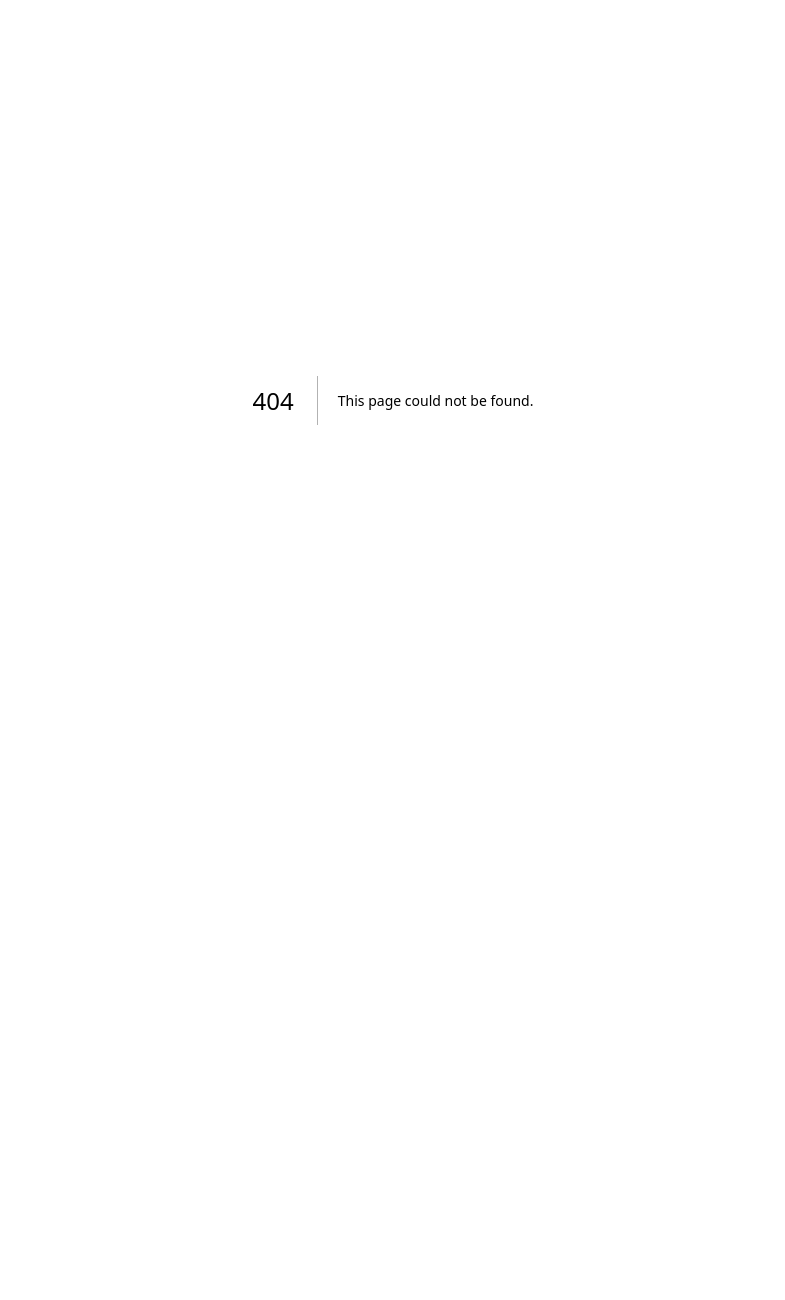
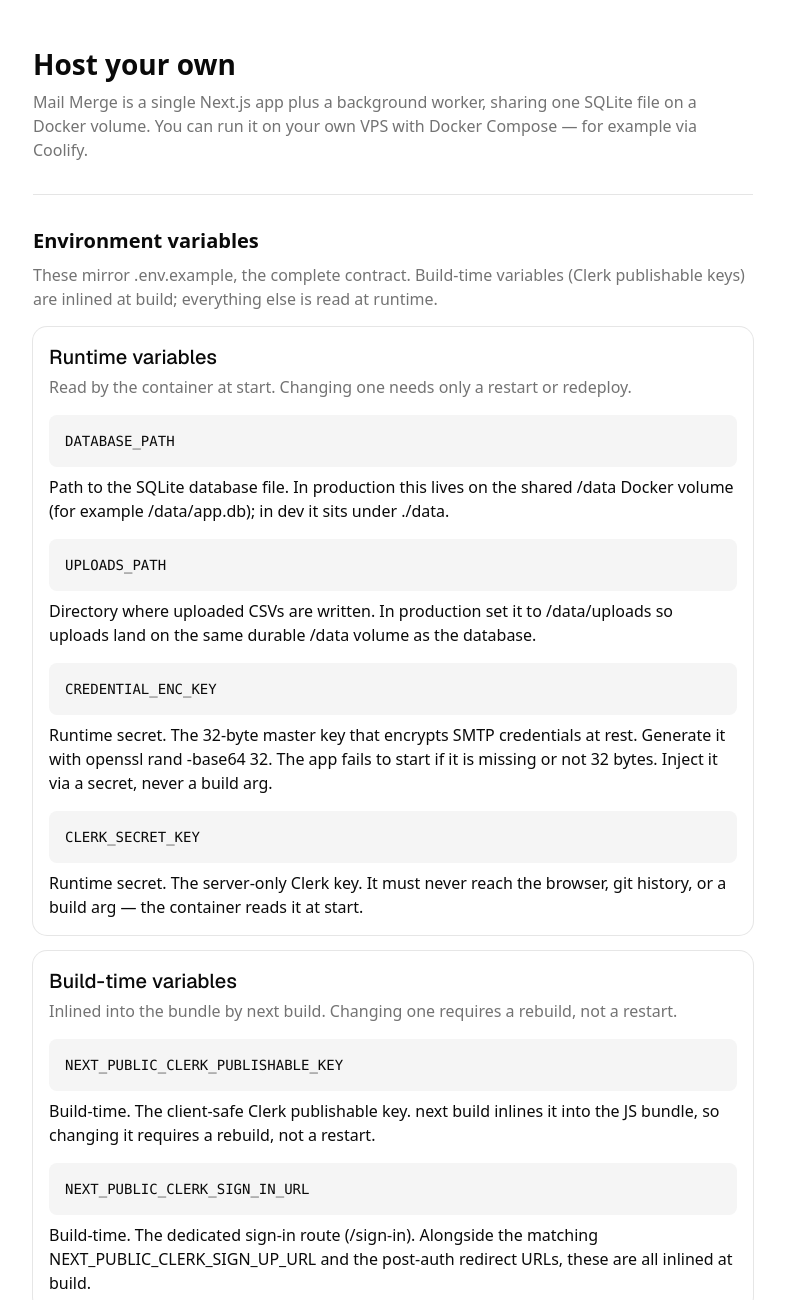
Before and after one commit to robindarlington/mail-merge, a Next.js app: page /self-host in a window 1280 px wide. Before the commit this address had no page. Shown: the top 1300 px of the page, without its empty margins (247-1032 px from the left). Before the commit the page ends 800 px from the top, so only its background shows below. Built offline with nearby package versions, Linux system fonts and the light colour scheme.

Commit message:
feat(09-02): add /self-host Docker/Coolify guide + env-var reference
- Static RSC page; env vars documented by name/semantic only (secret-safe)
- Build-time vs runtime split; openssl rand -base64 32 generator only
- Mitigates T-09-02: no real key value or full .env dump rendered

```diff
--- /dev/null
+++ b/app/(marketing)/self-host/page.tsx
@@ -0,0 +1,157 @@
+import {
+  Card,
+  CardContent,
+  CardDescription,
+  CardHeader,
+  CardTitle,
+} from "@/components/ui/card";
+import { Separator } from "@/components/ui/separator";
+
+/**
+ * /self-host — the public host-your-own guide (RSC, no auth/data fetch).
+ *
+ * Documents the deployment shape (single Next.js app + background worker sharing
+ * one SQLite file on a Docker volume) and the environment-variable contract,
+ * mirroring .env.example by NAME and SEMANTIC only. The build-vs-runtime split
+ * is called out explicitly: NEXT_PUBLIC_CLERK_* are inlined by `next build`
+ * (build-time), everything else is read by the container at start (runtime).
+ *
+ * SECURITY (threat T-09-02, Information Disclosure): this page is world-readable,
+ * so it renders ONLY placeholder variable names and the `openssl rand -base64 32`
+ * generator command — NEVER a real key value and NEVER a full .env dump. A leaked
+ * real secret here would be unrecoverable.
+ */
+
+const RUNTIME_VARS: { name: string; detail: string }[] = [
+  {
+    name: "DATABASE_PATH",
+    detail:
+      "Path to the SQLite database file. In production this lives on the shared /data Docker volume (for example /data/app.db); in dev it sits under ./data.",
+  },
+  {
+    name: "UPLOADS_PATH",
+    detail:
+      "Directory where uploaded CSVs are written. In production set it to /data/uploads so uploads land on the same durable /data volume as the database.",
+  },
+  {
+    name: "CREDENTIAL_ENC_KEY",
+    detail:
+      "Runtime secret. The 32-byte master key that encrypts SMTP credentials at rest. Generate it with openssl rand -base64 32. The app fails to start if it is missing or not 32 bytes. Inject it via a secret, never a build arg.",
+  },
+  {
+    name: "CLERK_SECRET_KEY",
+    detail:
+      "Runtime secret. The server-only Clerk key. It must never reach the browser, git history, or a build arg — the container reads it at start.",
+  },
+];
+
+const BUILD_TIME_VARS: { name: string; detail: string }[] = [
+  {
+    name: "NEXT_PUBLIC_CLERK_PUBLISHABLE_KEY",
+    detail:
+      "Build-time. The client-safe Clerk publishable key. next build inlines it into the JS bundle, so changing it requires a rebuild, not a restart.",
+  },
+  {
+    name: "NEXT_PUBLIC_CLERK_SIGN_IN_URL",
+    detail:
+      "Build-time. The dedicated sign-in route (/sign-in). Alongside the matching NEXT_PUBLIC_CLERK_SIGN_UP_URL and the post-auth redirect URLs, these are all inlined at build.",
+  },
+];
+
+export default function SelfHostPage() {
+  return (
+    <div className="mx-auto flex w-full max-w-3xl flex-col gap-8 px-6 py-12">
+      <div className="flex flex-col gap-2">
+        <h1 className="text-[28px] font-semibold leading-[1.2]">
+          Host your own
+        </h1>
+        <p className="text-base text-muted-foreground">
+          Mail Merge is a single Next.js app plus a background worker, sharing
+          one SQLite file on a Docker volume. You can run it on your own VPS with
+          Docker Compose — for example via Coolify.
+        </p>
+      </div>
+
+      <Separator />
+
+      <section className="flex flex-col gap-4">
+        <div className="flex flex-col gap-2">
+          <h2 className="text-xl font-semibold">Environment variables</h2>
+          <p className="text-base text-muted-foreground">
+            These mirror .env.example, the complete contract. Build-time
+            variables (Clerk publishable keys) are inlined at build; everything
+            else is read at runtime.
+          </p>
+        </div>
+
+        <Card>
+          <CardHeader>
+            <CardTitle className="text-xl">Runtime variables</CardTitle>
+            <CardDescription className="text-base">
+              Read by the container at start. Changing one needs only a restart
+              or redeploy.
+            </CardDescription>
+          </CardHeader>
+          <CardContent className="flex flex-col gap-4">
+            {RUNTIME_VARS.map((v) => (
+              <div key={v.name} className="flex flex-col gap-2">
+                <pre className="bg-muted overflow-x-auto rounded-md p-4 text-sm font-mono">
+                  {v.name}
+                </pre>
+                <p className="text-base">{v.detail}</p>
+              </div>
+            ))}
+          </CardContent>
+        </Card>
+
+        <Card>
+          <CardHeader>
+            <CardTitle className="text-xl">Build-time variables</CardTitle>
+            <CardDescription className="text-base">
+              Inlined into the bundle by next build. Changing one requires a
+              rebuild, not a restart.
+            </CardDescription>
+          </CardHeader>
+          <CardContent className="flex flex-col gap-4">
+            {BUILD_TIME_VARS.map((v) => (
+              <div key={v.name} className="flex flex-col gap-2">
+                <pre className="bg-muted overflow-x-auto rounded-md p-4 text-sm font-mono">
+                  {v.name}
+                </pre>
+                <p className="text-base">{v.detail}</p>
+              </div>
+            ))}
+          </CardContent>
+        </Card>
+      </section>
+
+      <Separator />
+
+      <section className="flex flex-col gap-4">
+        <h2 className="text-xl font-semibold">Generate your encryption key</h2>
+        <p className="text-base">
+          Generate CREDENTIAL_ENC_KEY with openssl rand -base64 32. The app fails
+          to start if it is missing or not 32 bytes. Never commit a real key.
+        </p>
+        <pre className="bg-muted overflow-x-auto rounded-md p-4 text-sm font-mono">
+          openssl rand -base64 32
+        </pre>
+        <p className="text-base text-muted-foreground">
+          Copy the output into CREDENTIAL_ENC_KEY as a runtime secret. The
+          command above is the only thing you paste — this page never shows a
+          real key, and you should never commit one.
+        </p>
+      </section>
+
+      <Separator />
+
+      <section className="flex flex-col gap-2">
+        <h2 className="text-xl font-semibold">Deploy</h2>
+        <p className="text-base">
+          Deploy from a Git push; the compose build pack rebuilds the image and
+          restarts the containers against the shared /data volume.
+        </p>
+      </section>
+    </div>
+  );
+}
```
